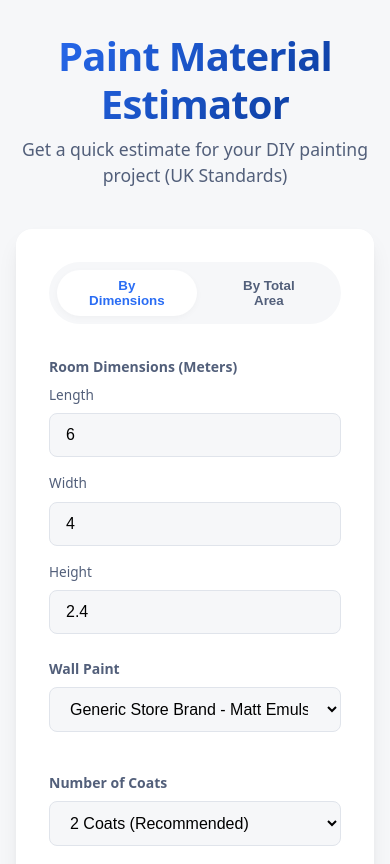
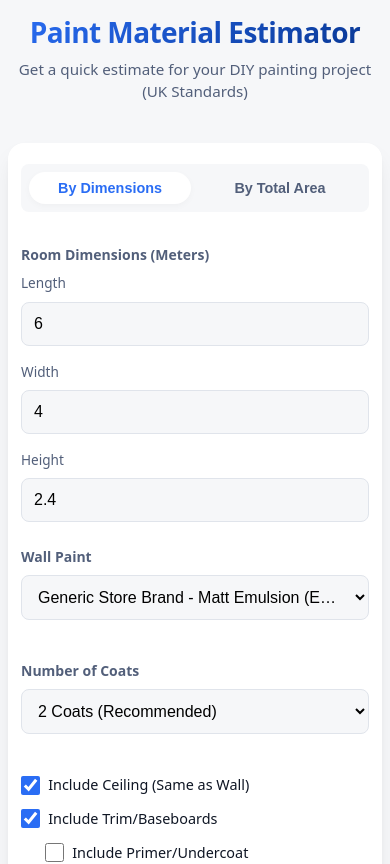
Before and after one commit to Richmbrm/painting-estimator, a Next.js app: page / in a window 390 px wide. Shown: the top 864 px of the page. Built offline with nearby package versions, Linux system fonts and the light colour scheme.

Commit message:
Improve mobile responsiveness: stacked layout and optimized spacing

```diff
--- a/src/styles/globals.css
+++ b/src/styles/globals.css
@@ -48,7 +48,7 @@ main {
   width: 100%;
   max-width: 100%;
   margin: 0 auto;
-  padding: 2rem 1rem;
+  padding: 1.5rem 0.75rem;
 }
 
 h1,
@@ -73,7 +73,7 @@ h1 {
   background: var(--surface-2);
   border-radius: var(--radius-md);
   box-shadow: var(--shadow-md);
-  padding: 2rem;
+  padding: 1.5rem 1rem;
   border: 1px solid rgba(255, 255, 255, 0.5);
   backdrop-filter: blur(10px);
 }
@@ -92,19 +92,20 @@ h1 {
 
 .input-row {
   display: grid;
-  grid-template-columns: repeat(auto-fit, minmax(140px, 1fr));
+  grid-template-columns: repeat(auto-fit, minmax(200px, 1fr));
   gap: 1rem;
 }
 
 input[type="number"],
 select {
   width: 100%;
-  padding: 0.75rem 1rem;
+  padding: 0.75rem;
   border-radius: var(--radius-sm);
   border: 1px solid hsl(220, 20%, 90%);
   background: var(--surface-1);
   font-size: 1rem;
   transition: all 0.2s ease;
+  text-overflow: ellipsis;
 }
 
 input[type="number"]:focus,
@@ -410,6 +411,48 @@ input[type=range] {
   accent-color: var(--primary);
 }
 
+@media (max-width: 480px) {
+  main {
+    padding: 1rem 0.5rem;
+  }
+
+  .card {
+    padding: 1.25rem 0.75rem;
+  }
+
+  .input-row {
+    grid-template-columns: 1fr;
+  }
+
+  .checkbox-group {
+    flex-direction: column;
+    gap: 0.75rem;
+  }
+
+  .checkbox-visual {
+    font-size: 0.9rem;
+  }
+
+  .toggle-group {
+    width: 100%;
+    border-radius: var(--radius-sm);
+  }
+
+  .btn-toggle {
+    flex: 1;
+    padding: 0.5rem;
+    font-size: 0.9rem;
+  }
+
+  h1 {
+    font-size: 1.75rem;
+  }
+
+  .header-hero p {
+    font-size: 0.95rem;
+  }
+}
+
 .deductions-note {
   display: block;
   margin-top: 0.75rem;
```
